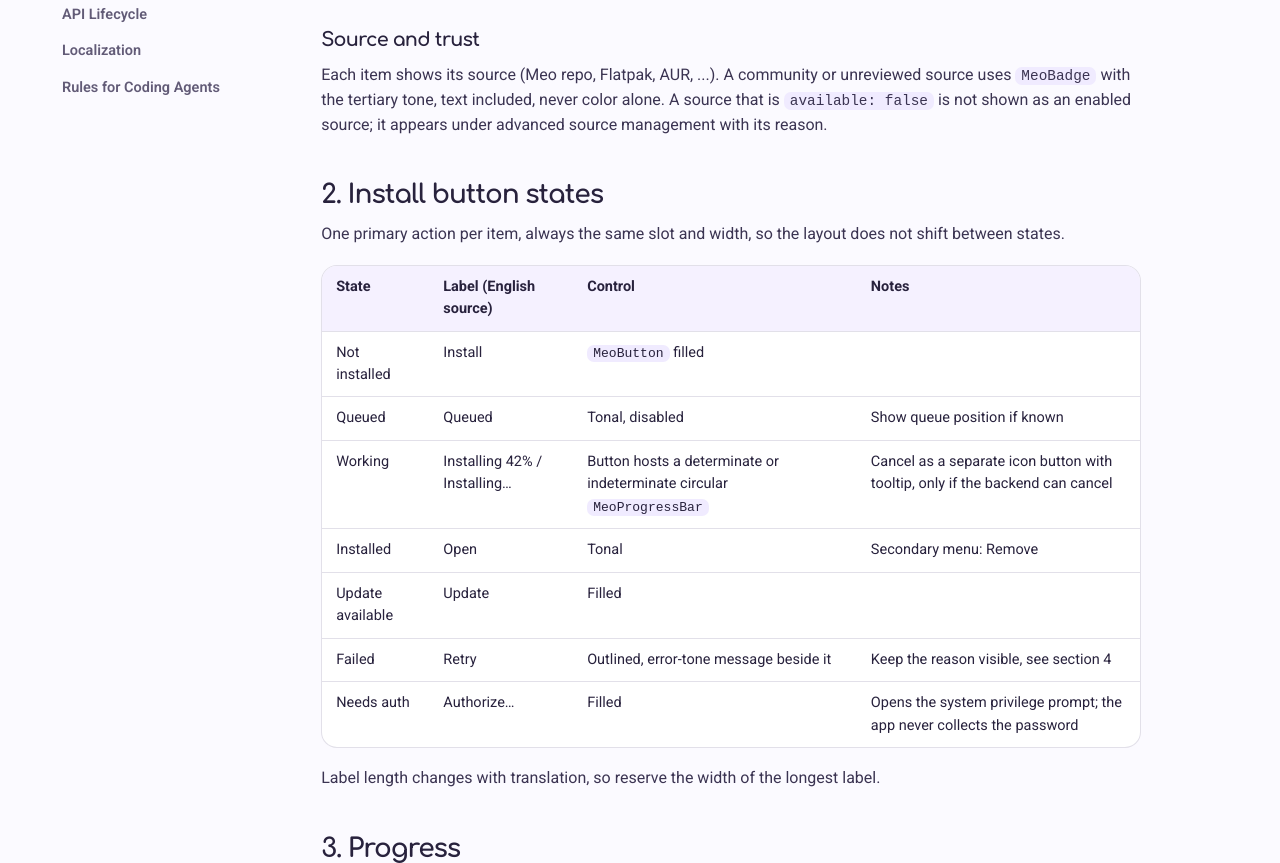
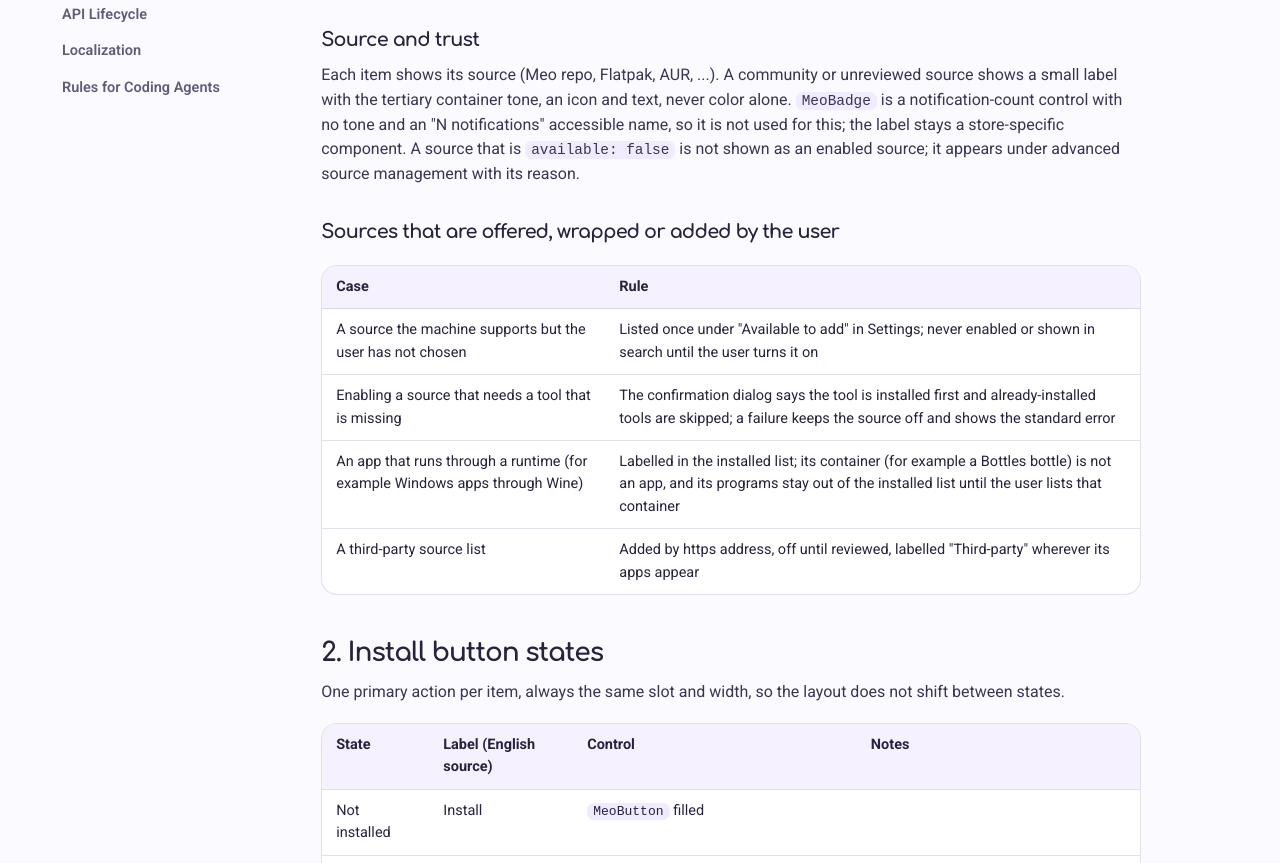
Before and after one commit to QwQdoge/meoarch-site, a plain HTML site: page docs/meoui/store-feedback.html in a window 1280 px wide. Shown: the part 1595-2458 px from the top of the page. Drawn offline with Linux system fonts and the light colour scheme; no server answers.

Commit message:
docs: sync MeoUI store feedback
Co-Authored-By: Claude Sonnet 5.5 <noreply@anthropic.com>

```diff
--- a/docs/meoui/store-feedback.html
+++ b/docs/meoui/store-feedback.html
@@ -40,7 +40,9 @@
 <p>A store must not invent data. For every field the backend did not supply:</p>
 <div class="table-scroll"><table><thead><tr><th>Field</th><th>When absent</th></tr></thead><tbody><tr><td>Icon</td><td>Neutral tonal placeholder with the first letter of the name</td></tr><tr><td>Screenshots</td><td>Omit the section</td></tr><tr><td>Rating, review count</td><td>Omit; never show 0 stars</td></tr><tr><td>Size, version, license, developer</td><td>Omit the row, or show "Unknown" in a facts list where the row's absence would mislead</td></tr><tr><td>Description</td><td>Omit the section</td></tr></tbody></table></div>
 <h3 id="source-and-trust">Source and trust</h3>
-<p>Each item shows its source (Meo repo, Flatpak, AUR, ...). A community or unreviewed source uses <code>MeoBadge</code> with the tertiary tone, text included, never color alone. A source that is <code>available: false</code> is not shown as an enabled source; it appears under advanced source management with its reason.</p>
+<p>Each item shows its source (Meo repo, Flatpak, AUR, ...). A community or unreviewed source shows a small label with the tertiary container tone, an icon and text, never color alone. <code>MeoBadge</code> is a notification-count control with no tone and an "N notifications" accessible name, so it is not used for this; the label stays a store-specific component. A source that is <code>available: false</code> is not shown as an enabled source; it appears under advanced source management with its reason.</p>
+<h3 id="sources-that-are-offered-wrapped-or-added-by-the-user">Sources that are offered, wrapped or added by the user</h3>
+<div class="table-scroll"><table><thead><tr><th>Case</th><th>Rule</th></tr></thead><tbody><tr><td>A source the machine supports but the user has not chosen</td><td>Listed once under "Available to add" in Settings; never enabled or shown in search until the user turns it on</td></tr><tr><td>Enabling a source that needs a tool that is missing</td><td>The confirmation dialog says the tool is installed first and already-installed tools are skipped; a failure keeps the source off and shows the standard error</td></tr><tr><td>An app that runs through a runtime (for example Windows apps through Wine)</td><td>Labelled in the installed list; its container (for example a Bottles bottle) is not an app, and its programs stay out of the installed list until the user lists that container</td></tr><tr><td>A third-party source list</td><td>Added by https address, off until reviewed, labelled "Third-party" wherever its apps appear</td></tr></tbody></table></div>
 <h2 id="2-install-button-states">2. Install button states</h2>
 <p>One primary action per item, always the same slot and width, so the layout does not shift between states.</p>
 <div class="table-scroll"><table><thead><tr><th>State</th><th>Label (English source)</th><th>Control</th><th>Notes</th></tr></thead><tbody><tr><td>Not installed</td><td>Install</td><td><code>MeoButton</code> filled</td><td></td></tr><tr><td>Queued</td><td>Queued</td><td>Tonal, disabled</td><td>Show queue position if known</td></tr><tr><td>Working</td><td>Installing 42% / Installing…</td><td>Button hosts a determinate or indeterminate circular <code>MeoProgressBar</code></td><td>Cancel as a separate icon button with tooltip, only if the backend can cancel</td></tr><tr><td>Installed</td><td>Open</td><td>Tonal</td><td>Secondary menu: Remove</td></tr><tr><td>Update available</td><td>Update</td><td>Filled</td><td></td></tr><tr><td>Failed</td><td>Retry</td><td>Outlined, error-tone message beside it</td><td>Keep the reason visible, see section 4</td></tr><tr><td>Needs auth</td><td>Authorize…</td><td>Filled</td><td>Opens the system privilege prompt; the app never collects the password</td></tr></tbody></table></div>
```
Also changed, not shown: 1 other file.
